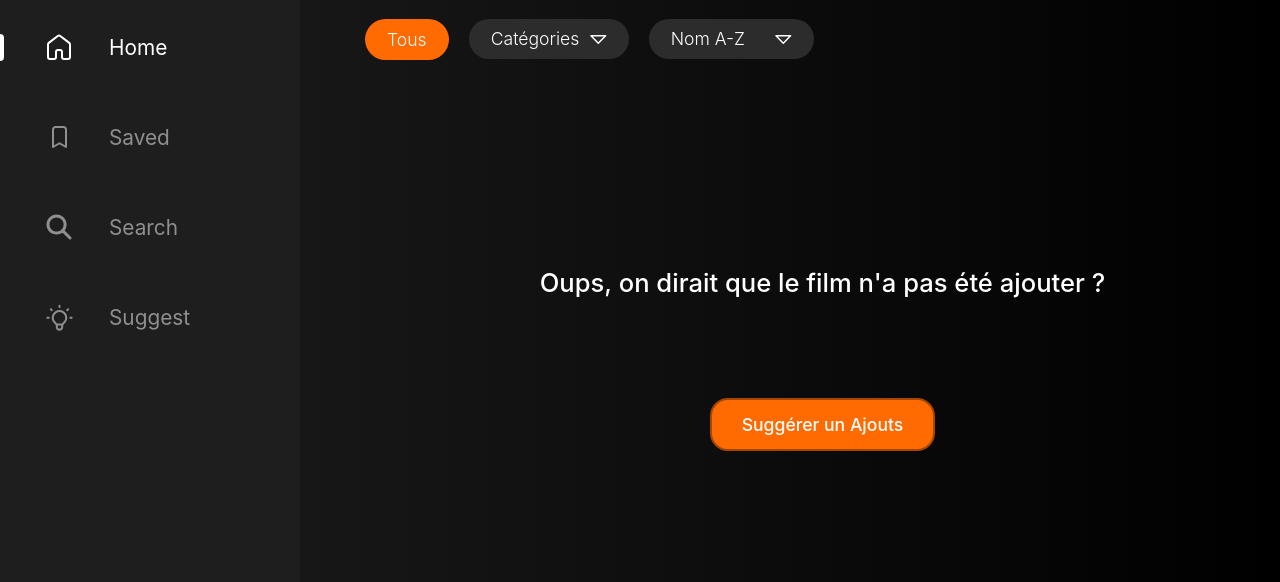
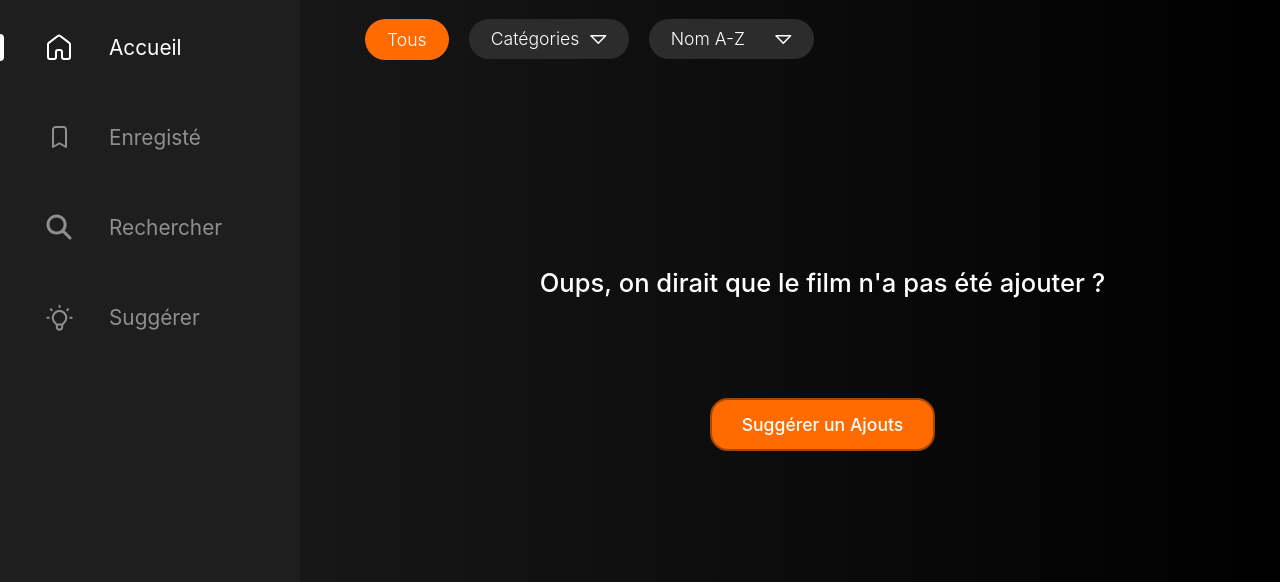
Before and after one commit to CCI-Romeo-2024/MovieRanking, a website built with Vite: page index.html in a window 1280 px wide. Shown: the part 218-800 px from the top of the page. Built offline with nearby package versions, Linux system fonts and the light colour scheme; no server answers; a web font is replaced by a local one.

Commit message:
Chore: Trad Sidebar

```diff
--- a/index.html
+++ b/index.html
@@ -27,7 +27,7 @@
                             <img src="/svg/home.svg" alt="">
                         </div>
                         <div class="name">
-                            Home
+                            Accueil
                         </div>
                     </div>
                 </a>
@@ -38,7 +38,7 @@
                             <img src="/svg/save.svg" alt="">
                         </div>
                         <div class="name">
-                            Saved
+                            Enregisté
                         </div>
                     </div>
                 </a>
@@ -49,7 +49,7 @@
                             <img src="/svg/search.svg" alt="">
                         </div>
                         <div class="name">
-                            Search
+                            Rechercher
                         </div>
                     </div>
                 </a>
@@ -60,7 +60,7 @@
                             <img src="/svg/suggest.svg" alt="">
                         </div>
                         <div class="name">
-                            Suggest
+                            Suggérer
                         </div>
                     </div>
                 </a>
```
Also changed, not shown: movie.html (+5 -5 lines).
